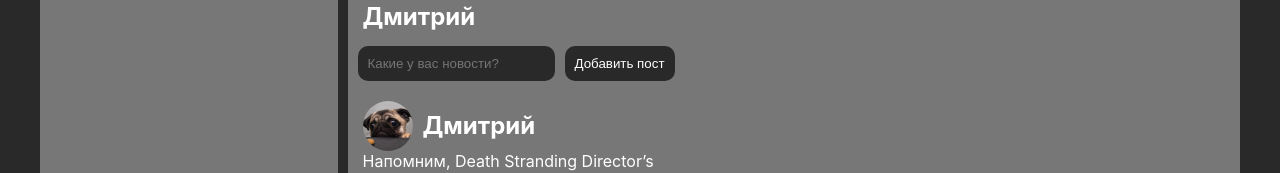
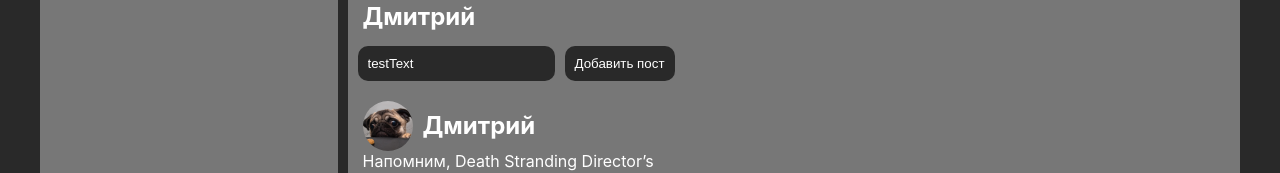
Before and after one commit to Dimanka-smok/reactsocial, a React (Create React App) app in the folder helloworld/: page /profile in a window 1280 px wide. Shown: the part 242-415 px from the top of the page. Built offline with nearby package versions, Linux system fonts and the light colour scheme.

Commit message:
Add onChange for Posts

```diff
--- a/helloworld/src/App.js
+++ b/helloworld/src/App.js
@@ -16,7 +16,7 @@ function App(props) {
         <Header/>
         <Navbar/>
           <div className="wrapper-content">
-            <Route path="/profile" render={ ()=><Profile addPost={props.addPost} postData={props.state.profilePage.postData}/>}/>
+            <Route path="/profile" render={ ()=><Profile onChangePostText={props.onChangePostText} addPost={props.addPost} newPostText={props.state.profilePage.newPostText} postData={props.state.profilePage.postData}/>}/>
             <Route path="/messager" render={ ()=><Dialogs sendMessage={props.sendMessage} messageData={props.state.dialogPage.messageData} dialogData={props.state.dialogPage.dialogData}/>}/>
             <Route path="/users" render={ ()=><Users friend={props.state.userPage.friends}/>}/>
           </div>
--- a/helloworld/src/Render.js
+++ b/helloworld/src/Render.js
@@ -3,13 +3,13 @@ import ReactDOM from 'react-dom';
 import './index.css';
 import App from './App';
 import reportWebVitals from './reportWebVitals';
-import {addPost, sendMessage} from "./state.js"
+import {addPost, onChangePostText, sendMessage} from "./state.js"
 
 
  export let reRender = (state)=>{
   ReactDOM.render(
     <React.StrictMode>
-      <App state={state} sendMessage={sendMessage} addPost={addPost} />
+      <App onChangePostText={onChangePostText} state={state} sendMessage={sendMessage} addPost={addPost} />
     </React.StrictMode>,
     document.getElementById('root')
   );
--- a/helloworld/src/components/Posts/Posts.js
+++ b/helloworld/src/components/Posts/Posts.js
@@ -1,6 +1,7 @@
 import React from "react";
 import "./Posts.css"
 import Post from "./Post/Post";
+import { onChangePostText } from "../../state";
 
 
 function Posts(props) {
@@ -11,9 +12,14 @@ function Posts(props) {
         props.addPost(postText.current.value)
         postText.current.value=""
     }
+
+    let onChangePostText =()=>{
+        props.onChangePostText(postText.current.value)
+    }
+
     return(
         <div className="posts">
-            <input ref={postText} placeholder="Какие у вас новости?"/>
+            <input ref={postText}  value={props.newPostText} onChange={onChangePostText} placeholder="Какие у вас новости?"/>
             <button onClick={addPost}>Добавить пост</button>
             {
                 props.postData.map((object)=><Post message={object.message} id={object.id} likes={object.likes}/>)
--- a/helloworld/src/components/Profile/Profile.js
+++ b/helloworld/src/components/Profile/Profile.js
@@ -10,7 +10,7 @@ function Profile(props){
             <div className="me">
                 <ProfileInfo/>
             </div>
-            <Posts addPost={props.addPost} postData={props.postData}/>
+            <Posts onChangePostText={props.onChangePostText} newPostText={props.newPostText} addPost={props.addPost} postData={props.postData}/>
         </div>
     )
 }
--- a/helloworld/src/state.js
+++ b/helloworld/src/state.js
@@ -7,7 +7,9 @@ let state={
             {message:"Напомним, Death Stranding Director’s", id:1, likes:5},
             {message:"«Меня зовут Пророк» — релизный трейлер Crysis Remastered Trilogy", id:2, likes:8},
             {message:"Руководитель Deathloop раскрывает секреты игрового дизайна", id:3, likes:22},
-        ]
+        ],
+
+        newPostText: "testText"
     },
 
     dialogPage:{
@@ -40,6 +42,12 @@ let state={
 
 }
 
+export let onChangePostText = (text)=>{
+    state.profilePage.newPostText=text
+    reRender(state)
+}
+
+
 
  export let addPost = (postText)=>{
     let newPost = {
```
